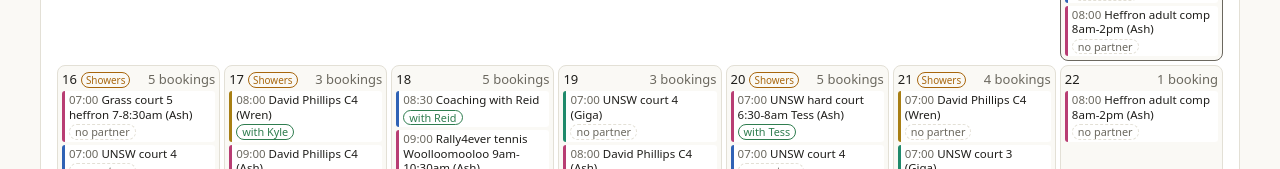
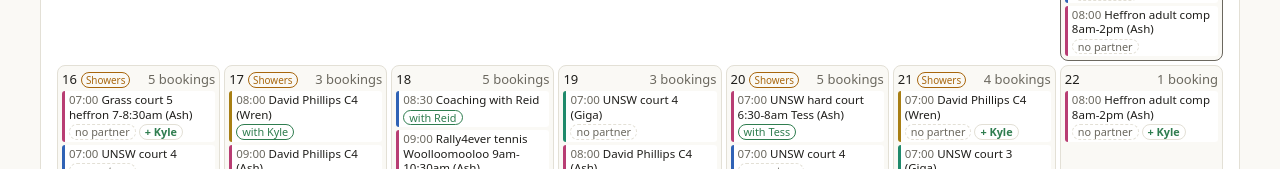
Before and after one commit to kylesaltersanders-oss/Kyria-Tennis, a plain HTML site: page index.html in a window 1280 px wide. Shown: the part 783-952 px from the top of the page. Drawn offline with nearby package versions, Linux system fonts and the light colour scheme.

Commit message:
Add tap-to-text + Kyle button on Ash's open sessions
Co-Authored-By: Claude Opus 5.5 <noreply@anthropic.com>
Claude-Session: https://claude.ai/code/session_01ShdfaXNMJfuSCvr3tDhAdv

```diff
--- a/app.js
+++ b/app.js
@@ -235,6 +235,20 @@
     box.append(sent, conf);
     return box;
   };
+  const TEXT_LINE = '+12233068339';
+  const sydNow = () => {
+    const f = new Intl.DateTimeFormat('en-CA', { timeZone: 'Australia/Sydney', year: 'numeric', month: '2-digit', day: '2-digit', hour: '2-digit', minute: '2-digit', hourCycle: 'h23' });
+    const o = Object.fromEntries(f.formatToParts(new Date()).map((x) => [x.type, x.value]));
+    return o.year + '-' + o.month + '-' + o.day + ' ' + o.hour + ':' + o.minute;
+  };
+  const isFutureSyd = (r) => (String(r.date) + ' ' + String(r.start || '00:00')) > sydNow();
+  const textBody = (r) => {
+    const d = new Date(r.date + 'T00:00:00Z');
+    const day = d.toLocaleDateString('en-AU', { timeZone: 'UTC', weekday: 'short', day: 'numeric', month: 'short' }).replace(',', '');
+    const [h, m] = String(r.start).split(':').map(Number);
+    const time = ((h % 12) || 12) + ':' + String(m).padStart(2, '0') + (h < 12 ? 'am' : 'pm');
+    return 'Kyle for ' + day + ' ' + time + ', ' + r.title + '. Ref TD-' + String(r.id).replace(/^ash-/, '');
+  };
   const partnerPill = (r, onEdit) => {
     const p = partnerOf(r);
     const btn = document.createElement('button');
@@ -244,14 +258,14 @@
         btn.disabled = true;
     btn.addEventListener('click', onEdit);
     const quick = r.who === 'Ash' ? 'Kyle' : (r.who === 'Kyle' || r.who === 'Giga') ? 'Ash' : '';
-    return btn;
+    if (p || r.who !== 'Ash' || !/^ash-/.test(String(r.id)) || !isFutureSyd(r)) return btn;
+    // Tap to text: opens a message to the confirmations line; the hourly task sets Kyle as partner when it comes from Ash's number.
     const wrap = document.createElement('span');
-    const qb = document.createElement('button');
-    qb.type = 'button'; qb.className = 'tb-pt add tb-pt-quick'; qb.textContent = '+ ' + quick;
-    qb.title = 'Confirm ' + quick + ' as the hitting partner';
-    qb.disabled = !partnerDb;
-    qb.addEventListener('click', async () => { qb.disabled = true; await savePartner(r.id, quick); redrawPartners(); });
-    wrap.append(btn, document.createTextNode(' '), qb);
+    const a = document.createElement('a');
+    a.className = 'tb-pt add tb-pt-quick'; a.textContent = '+ Kyle';
+    a.title = 'Text to make Kyle your hitting partner';
+    a.href = 'sms:' + TEXT_LINE + '?&body=' + encodeURIComponent(textBody(r));
+    wrap.append(btn, document.createTextNode(' '), a);
     return wrap;
   };
   function redrawPartners() {
--- a/site.css
+++ b/site.css
@@ -6,3 +6,4 @@ body{margin:0;background:var(--color-bg);color:var(--color-fg)}
 main{max-width:1200px;margin:0 auto;padding:24px 16px 48px;position:relative}
 .tb-pt:disabled{cursor:default;color:var(--color-fg-muted)}.tb-pt.conf:disabled{color:var(--color-ok)}.tb-pt.tent:disabled{color:var(--color-warn)}
 @media (max-width:560px){.tb-ext-list .grow{flex-basis:100%}}
+a.tb-pt{text-decoration:none}a.tb-pt.tb-pt-quick{color:var(--color-ok);border-style:solid}
```
